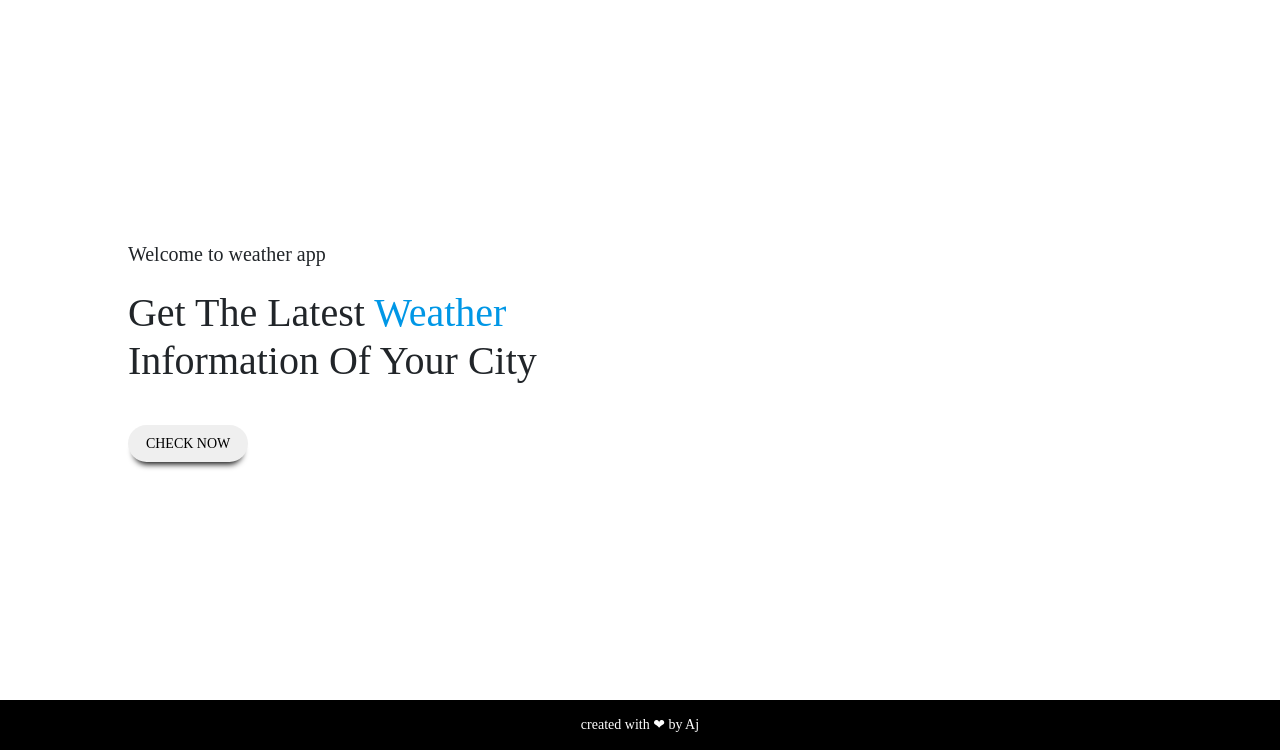
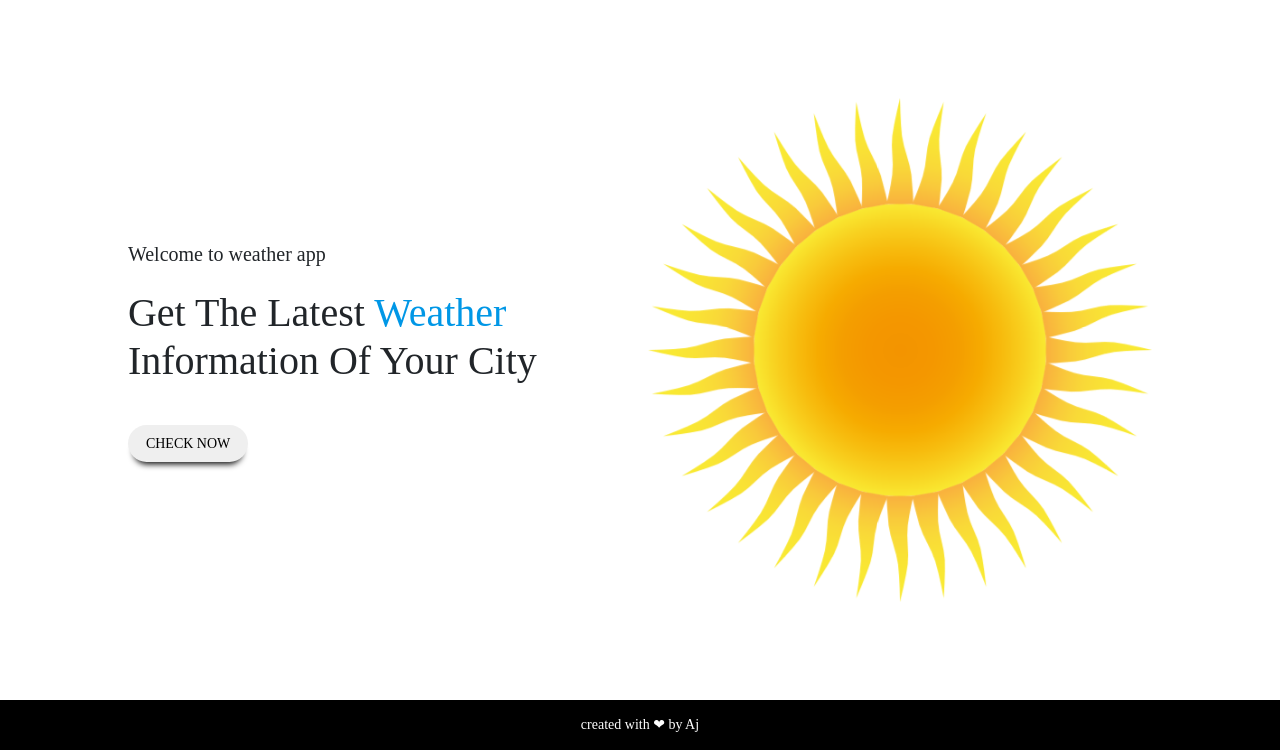
Before and after one commit to Aj6820165786/weather-webite-project, a Node server app: page / in a window 1280 px wide. Shown: the part 77-827 px from the top of the page. Run offline with Node 20, Linux system fonts and the light colour scheme; some libraries are stand-ins or nearby versions; some web fonts are replaced.

Commit message:
adding new carousel

```diff
--- a/public/index.html
+++ b/public/index.html
@@ -54,23 +54,15 @@
                     </div>
                     <!-- right side div -->
                     <div class="col-md-6 col-12 main_header_right">
-                      <div id="carouselExampleControls" class="carousel slide" data-bs-ride="carousel">
+                      <div id="carouselExampleSlidesOnly" class="carousel slide" data-bs-ride="carousel">
                         <div class="carousel-inner">
-                          <div class="carousel-item">
-                            <img src="images/798831.png" class=" w-100" alt="...">
+                          <div class="carousel-item active">
+                            <img src="images/798831.png" class="d-block w-100" alt="...">
                           </div>
                           <div class="carousel-item">
-                            <img src="images/snow.png" class=" w-100" alt="...">
+                            <img src="images/snow.png" class="d-block w-100" alt="...">
                           </div>
                         </div>
-                        <button class="carousel-control-prev" type="button" data-bs-target="#carouselExampleControls" data-bs-slide="prev">
-                          <span class="carousel-control-prev-icon" aria-hidden="true"></span>
-                          <span class="visually-hidden">Previous</span>
-                        </button>
-                        <button class="carousel-control-next" type="button" data-bs-target="#carouselExampleControls" data-bs-slide="next">
-                          <span class="carousel-control-next-icon" aria-hidden="true"></span>
-                          <span class="visually-hidden">Next</span>
-                        </button>
                       </div>
                     </div>
                 </div>
```
Also changed, not shown: views/index.hbs (+4 -12 lines), 1 other file.
